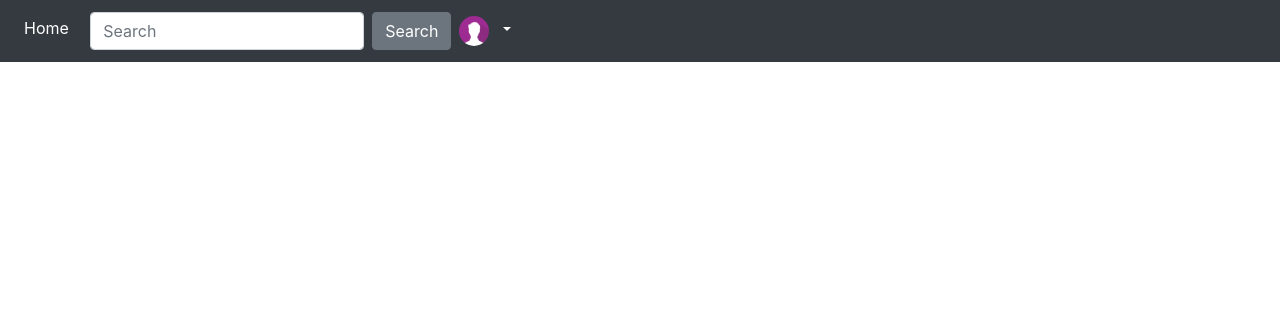
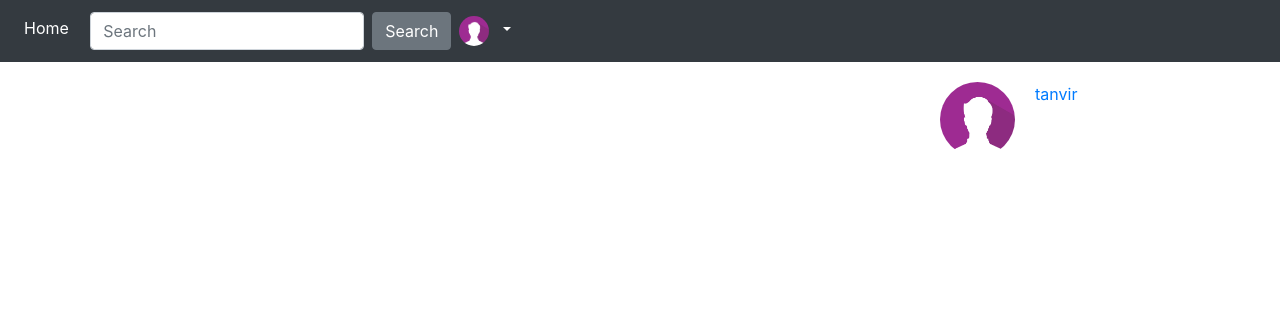
Before and after one commit to FoysalMdTanvir/Public_Networking, a Django app: page /content/ in a window 1280 px wide. Shown: the top 322 px of the page. Run offline with Django 3.2, Linux system fonts and the light colour scheme; a user stored in the database is signed in; data comes from the database, SQL or seed files in the repository; some libraries are stand-ins or nearby versions.

Commit message:
Displaying Content Following User 2

```diff
--- a/templates/App_Content/content_list.html
+++ b/templates/App_Content/content_list.html
@@ -23,7 +23,7 @@
 {% endfor %}
 {% else %}
 <div class="row">
-  <div class="col-sm-8">
+  <div class="col-sm-9">
     {% for content in contents %}
     <div style="border: 1px solid #888888;">
       <div style="padding:10px">
@@ -32,16 +32,31 @@
         {% else %}
         <img src="/media/default_pic.PNG" width="40px" height="40px" class="rounded-circle">
         {% endif %}
-        <a href="{% url 'App_Login:user' username=content.author %}">{{content.author}}</a>
+        <a href="{% url 'App_Login:user' username=content.author %}">{{content.author.first_name}} {{content.author.last_name}}</a>
       </div>
-      {{content.caption_content}}
-      <img src="/media/{{content.image}}" width="100%">
+      <hr>
+      &nbsp; {{content.caption_content}} <br>
+      &nbsp; <img src="/media/{{content.image}}" width="100%">
     </div>
     <br><br>
     {% endfor %}
-
   </div>
-
+  <div class="col-sm-3">
+    <div class="row">
+      <div class="col-sm-4">
+        {% if user.user_profile.profile_pic %}
+        <img src="/media/{{user.user_profile.profile_pic}}" width="75px" height="75px" class="rounded-circle">
+        {% else %}
+        <img src="/media/default_pic.png" width="75px" height="75px" class="rounded-circle">
+        {% endif %}
+      </div>
+      <div class="col-sm-8">
+        <a href="{% url 'App_Login:profile' %}">{{user.username}}</a>
+        <br>
+        {{user.first_name}} {{user.last_name}}
+      </div>
+    </div>
+  </div>
 </div>
 {% endif %}
 {% endblock %}
```
